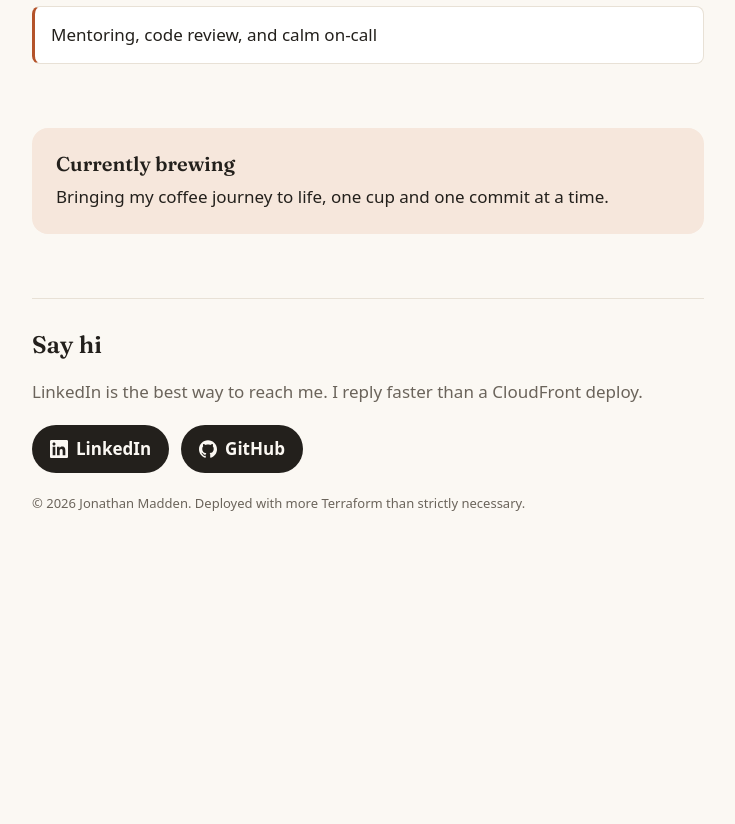
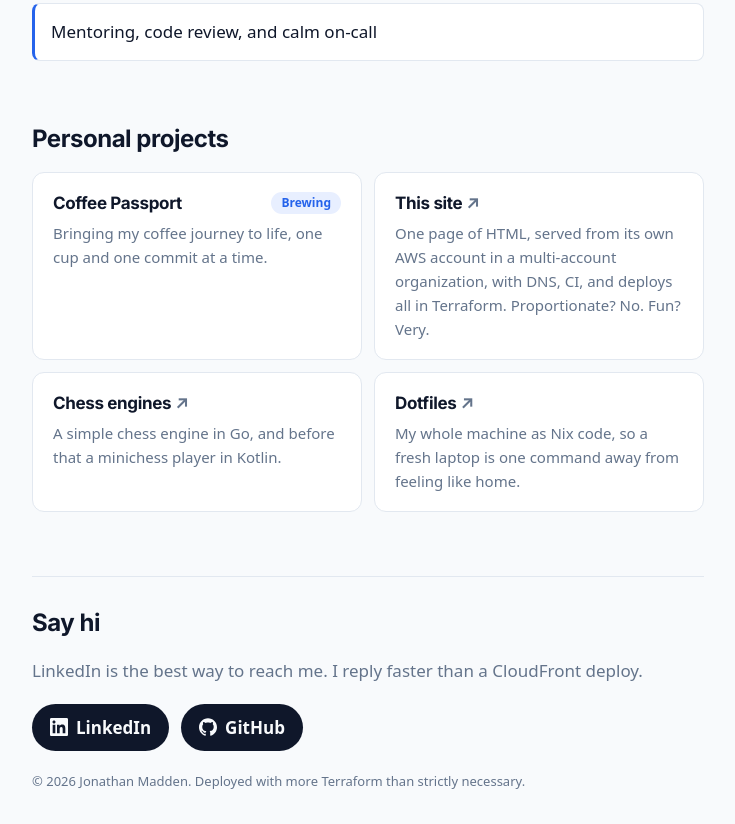
Before and after one commit to virtualmadden/virtualmadden-dev, a React (Vite) app: page / in a window 1280 px wide. Shown: the part 1380-2204 px from the top of the page, without its empty margins (272-1007 px from the left). Before the commit the page ends 1925 px from the top, so only its background shows below. Built offline with nearby package versions, Linux system fonts and the light colour scheme.

Commit message:
feat: slate palette with Inter headings, personal projects section
Swap the warm brown palette and Fraunces for slate and blue with Inter,
in light and dark. Replace the coffee teaser with a personal projects
grid: Coffee Passport, this site, chess engines and dotfiles.

```diff
--- a/index.html
+++ b/index.html
@@ -7,7 +7,7 @@
     <meta name="description" content="Jonathan Madden, senior full-stack engineer in Portland. A short, mostly true career story." />
     <link rel="preconnect" href="https://fonts.googleapis.com" />
     <link rel="preconnect" href="https://fonts.gstatic.com" crossorigin />
-    <link rel="stylesheet" href="https://fonts.googleapis.com/css2?family=Fraunces:opsz,wght@9..144,600&display=swap" />
+    <link rel="stylesheet" href="https://fonts.googleapis.com/css2?family=Inter:wght@700&display=swap" />
     <title>Jonathan Madden</title>
   </head>
   <body>
--- a/src/App.tsx
+++ b/src/App.tsx
@@ -1,5 +1,5 @@
 import headShot from './assets/headShot.jpeg'
-import { brewing, career, intro, links, strengths } from './content'
+import { career, intro, links, projects, strengths } from './content'
 
 // Simple Icons (CC0), 24x24.
 const icons: Record<(typeof links)[number]['label'], string> = {
@@ -53,9 +53,30 @@ function App() {
         </ul>
       </section>
 
-      <section aria-labelledby='brewing' className='brewing'>
-        <h2 id='brewing'>Currently brewing</h2>
-        <p>{brewing}</p>
+      <section aria-labelledby='projects'>
+        <h2 id='projects'>Personal projects</h2>
+        <ul className='projects'>
+          {projects.map((project) => (
+            <li key={project.name}>
+              <div className='project-heading'>
+                <h3>
+                  {project.href ? (
+                    <a href={project.href} rel='noopener' target='_blank'>
+                      {project.name}
+                      <span className='arrow' aria-hidden='true'>
+                        ↗
+                      </span>
+                    </a>
+                  ) : (
+                    project.name
+                  )}
+                </h3>
+                {project.status && <span className='tag'>{project.status}</span>}
+              </div>
+              <p>{project.blurb}</p>
+            </li>
+          ))}
+        </ul>
       </section>
 
       <footer className='footer'>
--- a/src/content.ts
+++ b/src/content.ts
@@ -52,8 +52,36 @@ export const strengths = [
   'Mentoring, code review, and calm on\u2011call',
 ]
 
-export const brewing =
-  'Bringing my coffee journey to life, one cup and one commit at a time.'
+export type Project = {
+  name: string
+  blurb: string
+  href?: string
+  status?: string
+}
+
+export const projects: Project[] = [
+  {
+    name: 'Coffee Passport',
+    blurb: 'Bringing my coffee journey to life, one cup and one commit at a time.',
+    status: 'Brewing',
+  },
+  {
+    name: 'This site',
+    blurb:
+      'One page of HTML, served from its own AWS account in a multi-account organization, with DNS, CI, and deploys all in Terraform. Proportionate? No. Fun? Very.',
+    href: 'https://github.com/virtualmadden/virtualmadden-dev',
+  },
+  {
+    name: 'Chess engines',
+    blurb: 'A simple chess engine in Go, and before that a minichess player in Kotlin.',
+    href: 'https://github.com/virtualmadden/chess-engine-go',
+  },
+  {
+    name: 'Dotfiles',
+    blurb: 'My whole machine as Nix code, so a fresh laptop is one command away from feeling like home.',
+    href: 'https://github.com/virtualmadden/dotfiles',
+  },
+]
 
 export const links = [
   { label: 'LinkedIn', href: 'https://www.linkedin.com/in/virtualmadden' },
--- a/src/index.css
+++ b/src/index.css
@@ -1,14 +1,14 @@
 :root {
-  --bg: #fbf8f3;
+  --bg: #f8fafc;
   --surface: #ffffff;
-  --ink: #23201c;
-  --muted: #6b645b;
-  --line: #e8e1d6;
-  --accent: #b4532a;
-  --accent-soft: #f6e7dc;
-  --status: #2f855a;
+  --ink: #0f172a;
+  --muted: #64748b;
+  --line: #e2e8f0;
+  --accent: #2563eb;
+  --accent-soft: #e8efff;
+  --status: #16a34a;
 
-  --font-display: 'Fraunces', Georgia, serif;
+  --font-display: 'Inter', system-ui, sans-serif;
   --font-body: system-ui, -apple-system, 'Segoe UI', Roboto, sans-serif;
 
   color-scheme: light dark;
@@ -16,14 +16,14 @@
 
 @media (prefers-color-scheme: dark) {
   :root {
-    --bg: #171513;
-    --surface: #201d1a;
-    --ink: #f1ece4;
-    --muted: #a59d92;
-    --line: #34302b;
-    --accent: #e08a5c;
-    --accent-soft: #3a2a20;
-    --status: #68d391;
+    --bg: #0b1120;
+    --surface: #111827;
+    --ink: #e5e7eb;
+    --muted: #94a3b8;
+    --line: #1f2937;
+    --accent: #60a5fa;
+    --accent-soft: #162447;
+    --status: #4ade80;
   }
 }
 
@@ -47,7 +47,8 @@ h1,
 h2,
 h3 {
   font-family: var(--font-display);
-  font-weight: 600;
+  font-weight: 700;
+  letter-spacing: -0.02em;
   line-height: 1.15;
   margin: 0;
 }
@@ -271,17 +272,100 @@ h3 {
   }
 }
 
-/* Brewing */
+/* Projects */
 
-.brewing {
-  padding: 1.5rem;
-  border-radius: 1rem;
-  background: var(--accent-soft);
-  gap: 0.5rem;
+.projects {
+  list-style: none;
+  margin: 0;
+  padding: 0;
+  display: grid;
+  gap: 0.75rem;
 }
 
-.brewing h2 {
-  font-size: 1.25rem;
+.projects li {
+  display: grid;
+  gap: 0.375rem;
+  align-content: start;
+  padding: 1.125rem 1.25rem;
+  background: var(--surface);
+  border: 1px solid var(--line);
+  border-radius: 0.75rem;
+}
+
+/* Same height with or without a tag, so titles line up across a row. */
+.project-heading {
+  display: flex;
+  align-items: center;
+  justify-content: space-between;
+  gap: 0.75rem;
+  min-height: 1.5rem;
+}
+
+.projects h3 {
+  font-size: 1.0625rem;
+  line-height: 1.5rem;
+}
+
+.projects h3 a {
+  text-decoration: none;
+}
+
+.projects .arrow {
+  margin-left: 0.25rem;
+  color: var(--muted);
+  transition: color 0.15s ease;
+}
+
+.projects li:hover .arrow {
+  color: var(--accent);
+}
+
+/* The whole card is the link's hit area. */
+.projects li:has(a) {
+  position: relative;
+  transition: border-color 0.15s ease;
+}
+
+.projects li:has(a):hover {
+  border-color: var(--accent);
+}
+
+.projects h3 a::after {
+  content: '';
+  position: absolute;
+  inset: 0;
+  border-radius: inherit;
+}
+
+.projects h3 a:focus-visible {
+  outline: none;
+}
+
+.projects li:has(a:focus-visible) {
+  outline: 3px solid var(--accent);
+  outline-offset: 2px;
+}
+
+.projects p {
+  font-size: 0.9375rem;
+  color: var(--muted);
+}
+
+.tag {
+  flex-shrink: 0;
+  padding: 0.125rem 0.625rem;
+  border-radius: 999px;
+  background: var(--accent-soft);
+  color: var(--accent);
+  font-size: 0.75rem;
+  font-weight: 600;
+  line-height: 1.5;
+}
+
+@media (min-width: 40rem) {
+  .projects {
+    grid-template-columns: 1fr 1fr;
+  }
 }
 
 /* Footer */
@@ -338,7 +422,8 @@ h3 {
 }
 
 @media (prefers-reduced-motion: reduce) {
-  .links a {
+  .links a,
+  .projects li {
     transition: none;
   }
 }
```
Also changed, not shown: 1 other file (tests, documents, lock files or other folders).
